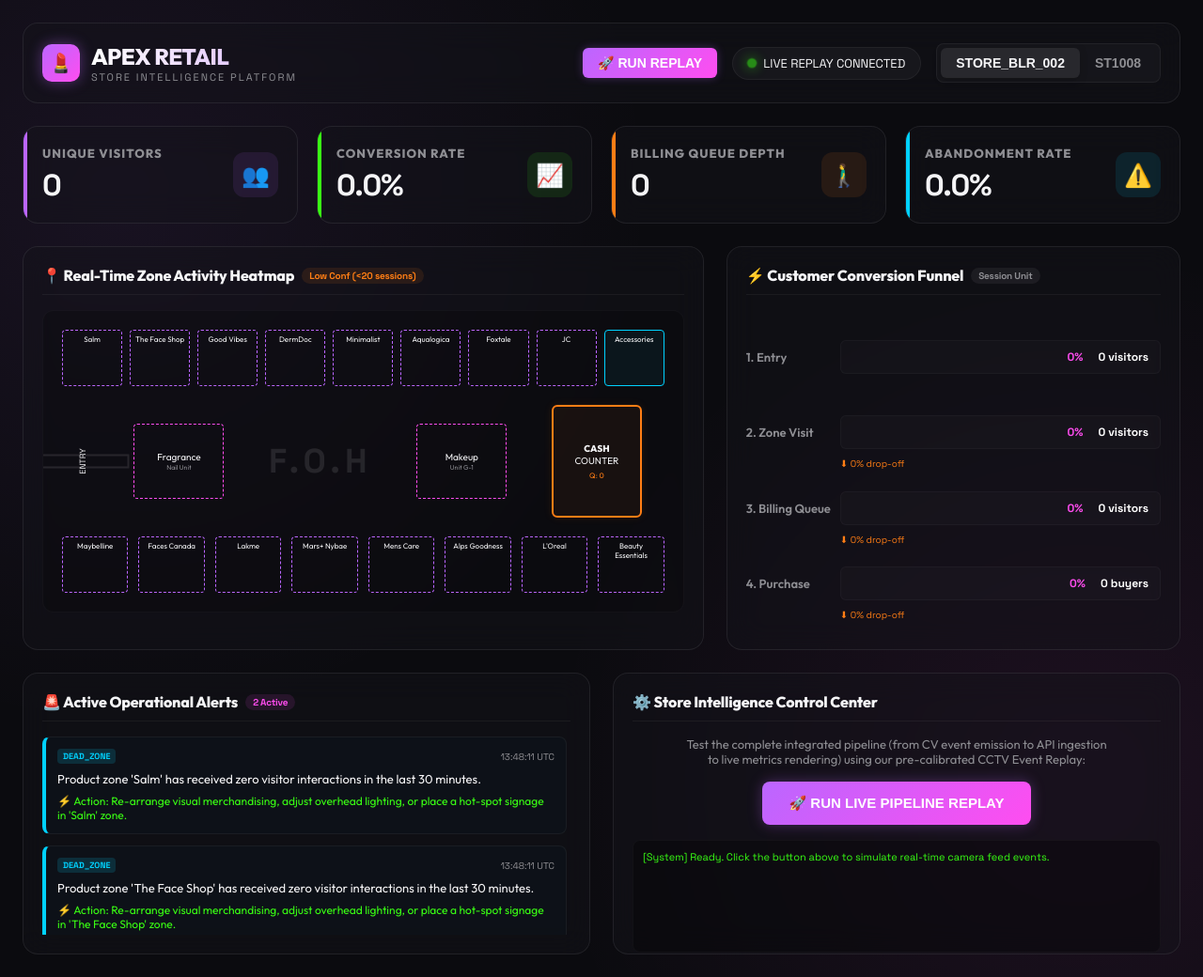
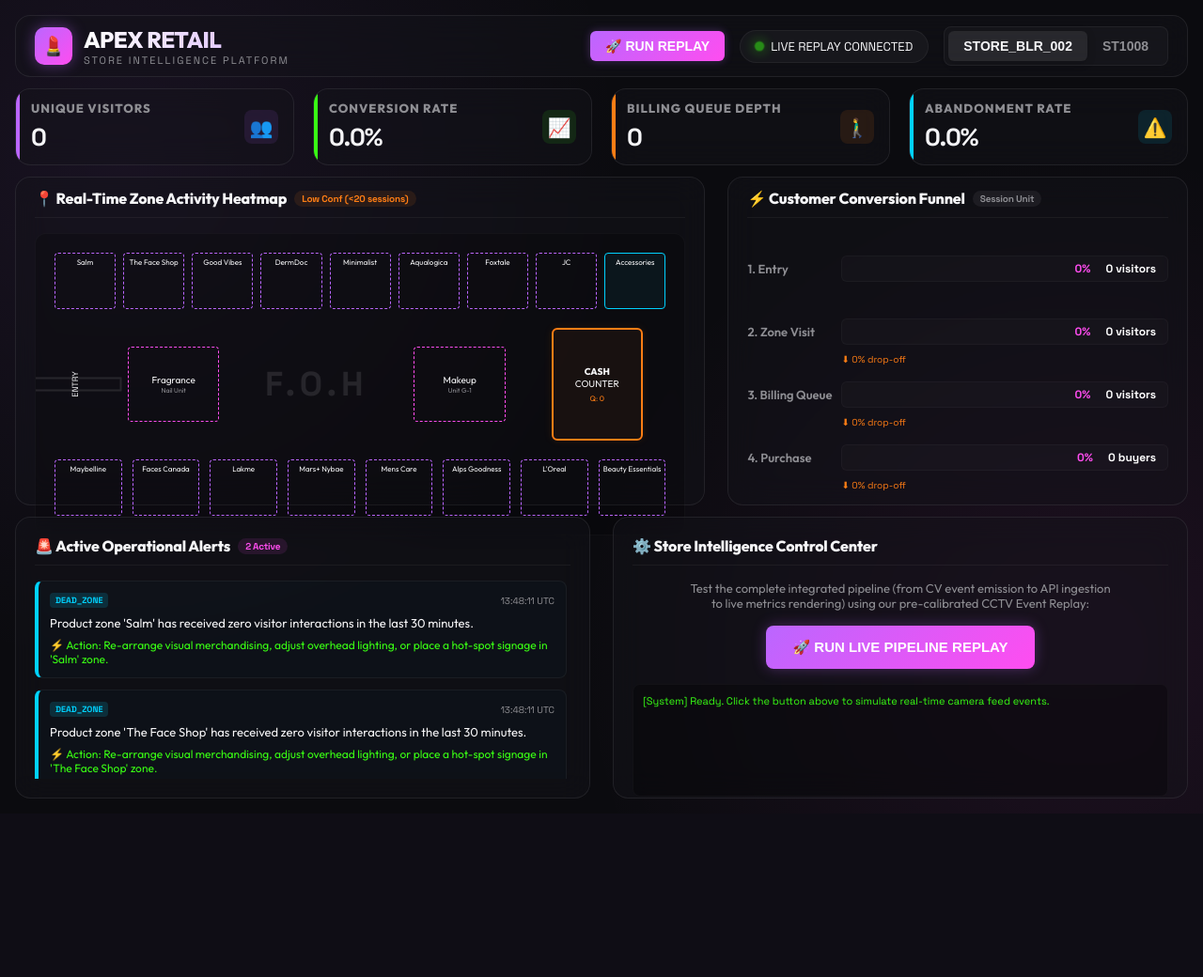
Before and after one commit to Anjali-2807/purplle-store-intelligence, a FastAPI app: page /dashboard in a window 1280 px wide. Shown: the whole page at 94% size. After the commit the page ends 850 px from the top, so only its background shows below. Run offline with FastAPI, Linux system fonts and the light colour scheme; data comes from the database, SQL or seed files in the repository; data that the repository does not hold is empty.

Commit message:
Optimize vertical spacing to bring bottom alerts and control panel into fold on page load

```diff
--- a/store-intelligence/app/templates/index.html
+++ b/store-intelligence/app/templates/index.html
@@ -38,7 +38,7 @@
             font-family: var(--font-main);
             min-height: 100vh;
             overflow-x: hidden;
-            padding: 24px;
+            padding: 16px;
         }
 
         /* Glassmorphism utility */
@@ -60,8 +60,8 @@
             display: flex;
             justify-content: space-between;
             align-items: center;
-            margin-bottom: 24px;
-            padding: 20px;
+            margin-bottom: 12px;
+            padding: 10px 20px;
         }
 
         .logo-area {
@@ -170,11 +170,11 @@
             display: grid;
             grid-template-columns: repeat(auto-fit, minmax(220px, 1fr));
             gap: 20px;
-            margin-bottom: 24px;
+            margin-bottom: 12px;
         }
 
         .metric-card {
-            padding: 20px;
+            padding: 12px 16px;
             display: flex;
             align-items: center;
             justify-content: space-between;
@@ -205,20 +205,20 @@
         }
 
         .metric-value {
-            font-size: 32px;
+            font-size: 26px;
             font-weight: 800;
             font-family: var(--font-mono);
             letter-spacing: -1px;
         }
 
         .metric-icon {
-            width: 48px;
-            height: 48px;
-            border-radius: 12px;
+            width: 36px;
+            height: 36px;
+            border-radius: 8px;
             display: flex;
             align-items: center;
             justify-content: center;
-            font-size: 24px;
+            font-size: 20px;
         }
 
         .metric-card.visitors .metric-icon { background: rgba(187, 102, 255, 0.1); color: var(--neon-purple); }
@@ -231,7 +231,7 @@
             display: grid;
             grid-template-columns: 3fr 2fr;
             gap: 24px;
-            margin-bottom: 24px;
+            margin-bottom: 12px;
         }
 
         @media (max-width: 1024px) {
@@ -269,10 +269,10 @@
 
         /* Layout Heatmap card */
         .layout-card {
-            padding: 20px;
+            padding: 12px 20px;
             display: flex;
             flex-direction: column;
-            height: 430px;
+            height: 350px;
         }
 
         .layout-container {
@@ -321,10 +321,10 @@
 
         /* Funnel Card */
         .funnel-card {
-            padding: 20px;
+            padding: 12px 20px;
             display: flex;
             flex-direction: column;
-            height: 430px;
+            height: 350px;
         }
 
         .funnel-container {
@@ -332,7 +332,7 @@
             display: flex;
             flex-direction: column;
             justify-content: space-around;
-            padding: 10px 0;
+            padding: 5px 0;
         }
 
         .funnel-bar-container {
@@ -351,7 +351,7 @@
         .funnel-progress-box {
             flex-grow: 1;
             background: rgba(255, 255, 255, 0.02);
-            height: 36px;
+            height: 28px;
             border-radius: 6px;
             overflow: hidden;
             position: relative;
```
